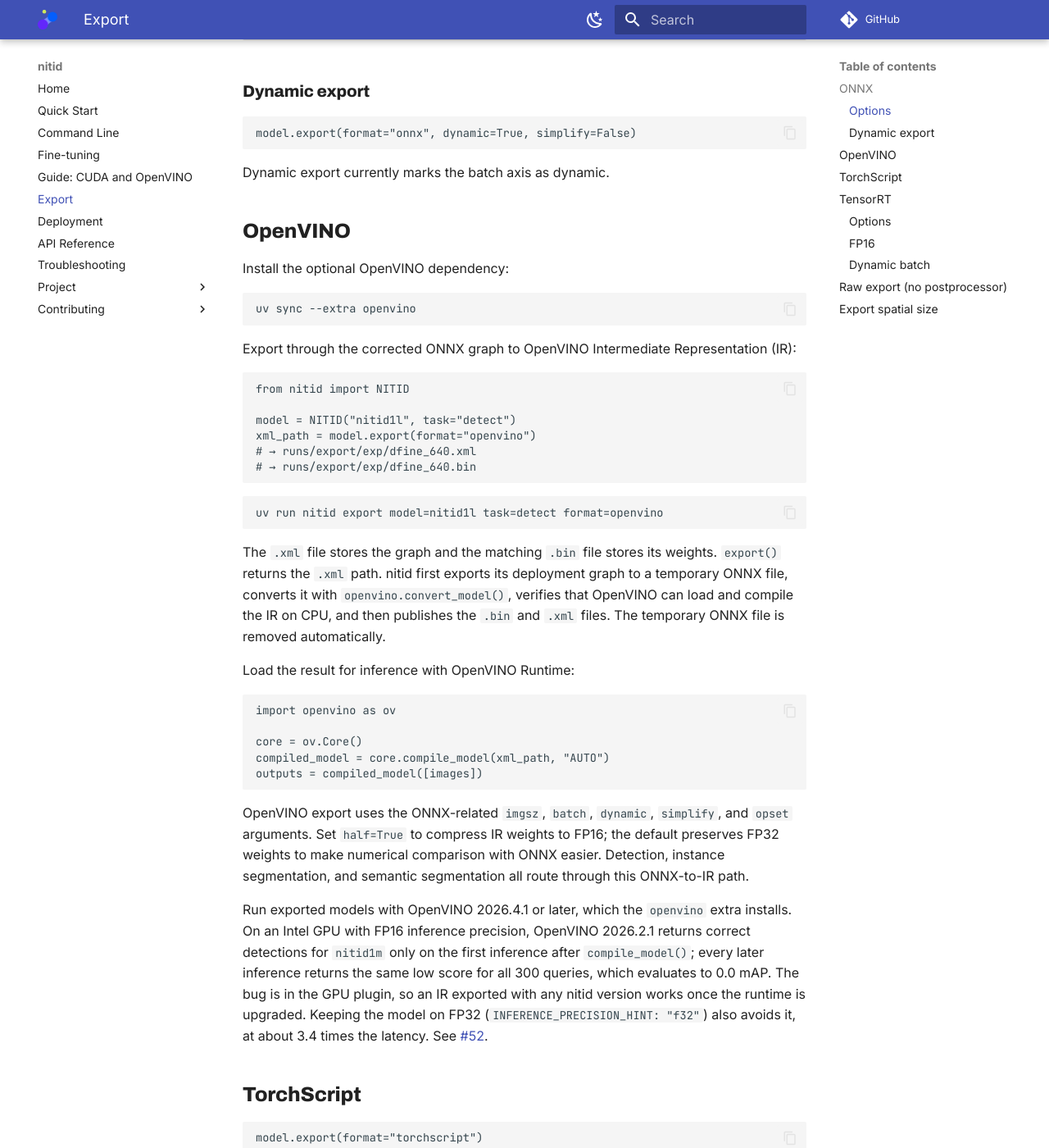
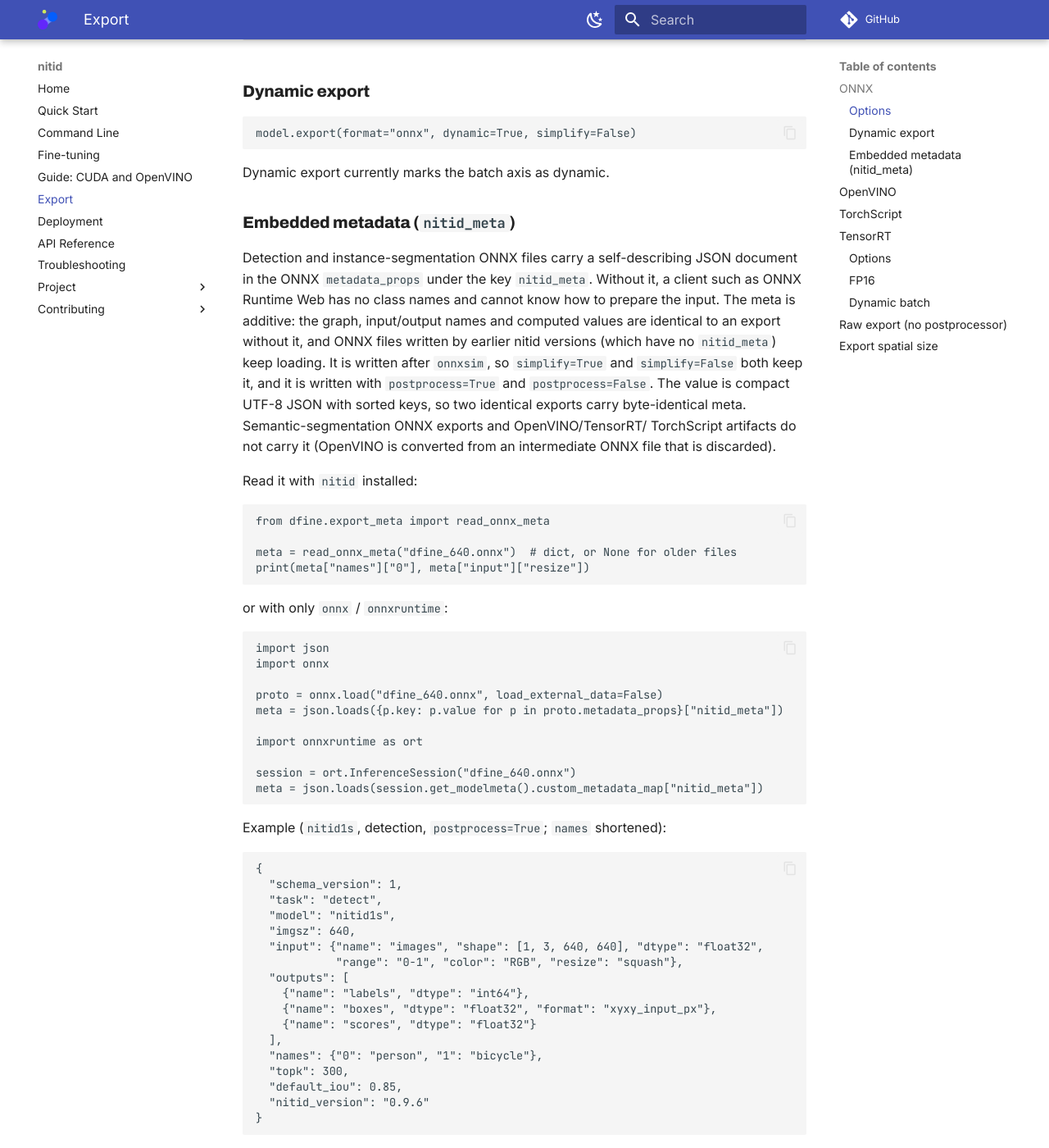
Before and after one commit to Nitidio/nitid, an MkDocs documentation site: the page built from docs/export.md, in a window 1280 px wide and 1400 px high, scrolled down 1555 px. Shown: the whole window at 82% size. Built offline with MkDocs 1.6.1 and Material for MkDocs 9.7.7, drawn with Linux system fonts in a browser that asks for light colours; comment, search, counter and statistics services are not loaded; some of the changed text lies outside the part shown.

Commit message:
docs(export): document embedded nitid_meta and changelog entry
Co-Authored-By: Claude Sonnet 5.5 <noreply@anthropic.com>
Claude-Session: https://claude.ai/code/session_016gyCsVrKFXU58HcWRPRNVp

````diff
--- a/docs/export.md
+++ b/docs/export.md
@@ -66,6 +66,85 @@ model.export(format="onnx", dynamic=True, simplify=False)
 ```
 
 Dynamic export currently marks the batch axis as dynamic.
+
+### Embedded metadata (`nitid_meta`)
+
+Detection and instance-segmentation ONNX files carry a self-describing JSON
+document in the ONNX `metadata_props` under the key `nitid_meta`. Without it, a
+client such as ONNX Runtime Web has no class names and cannot know how to
+prepare the input. The meta is additive: the graph, input/output names and
+computed values are identical to an export without it, and ONNX files written
+by earlier nitid versions (which have no `nitid_meta`) keep loading. It is
+written after `onnxsim`, so `simplify=True` and `simplify=False` both keep it,
+and it is written with `postprocess=True` and `postprocess=False`. The value is
+compact UTF-8 JSON with sorted keys, so two identical exports carry
+byte-identical meta. Semantic-segmentation ONNX exports and OpenVINO/TensorRT/
+TorchScript artifacts do not carry it (OpenVINO is converted from an
+intermediate ONNX file that is discarded).
+
+Read it with `nitid` installed:
+
+```python
+from dfine.export_meta import read_onnx_meta
+
+meta = read_onnx_meta("dfine_640.onnx")  # dict, or None for older files
+print(meta["names"]["0"], meta["input"]["resize"])
+```
+
+or with only `onnx` / `onnxruntime`:
+
+```python
+import json
+import onnx
+
+proto = onnx.load("dfine_640.onnx", load_external_data=False)
+meta = json.loads({p.key: p.value for p in proto.metadata_props}["nitid_meta"])
+
+import onnxruntime as ort
+
+session = ort.InferenceSession("dfine_640.onnx")
+meta = json.loads(session.get_modelmeta().custom_metadata_map["nitid_meta"])
+```
+
+Example (`nitid1s`, detection, `postprocess=True`; `names` shortened):
+
+```json
+{
+  "schema_version": 1,
+  "task": "detect",
+  "model": "nitid1s",
+  "imgsz": 640,
+  "input": {"name": "images", "shape": [1, 3, 640, 640], "dtype": "float32",
+            "range": "0-1", "color": "RGB", "resize": "squash"},
+  "outputs": [
+    {"name": "labels", "dtype": "int64"},
+    {"name": "boxes", "dtype": "float32", "format": "xyxy_input_px"},
+    {"name": "scores", "dtype": "float32"}
+  ],
+  "names": {"0": "person", "1": "bicycle"},
+  "topk": 300,
+  "default_iou": 0.85,
+  "nitid_version": "0.9.6"
+}
+```
+
+| Field | Meaning |
+|---|---|
+| `schema_version` | Shape of this document (currently `1`). |
+| `task` | `detect` or `segment`. |
+| `model` | Public model name (`nitid1s`, ...) inferred from the checkpoint architecture. Omitted when it matches no supported size; it is never an empty string. |
+| `imgsz` | Square input size in pixels. |
+| `input` | Name, shape, dtype and preprocessing. `resize: "squash"` means a plain resize to `imgsz x imgsz` that does **not** keep the aspect ratio (no letterbox); `range: "0-1"` means pixel values divided by 255 with no mean/std normalisation; `color: "RGB"`. This is what `nitid` itself does (`PIL` RGB, `T.Resize((imgsz, imgsz))`, `T.ToTensor()`). The first shape entry is the `batch` used for the export (with `dynamic=True` that axis is dynamic). |
+| `outputs` | Real output names and dtypes, in graph order. With `postprocess=True`: `labels`, `boxes`, `scores` (+ `masks` for segment). `boxes` are `xyxy` pixels in the *model input* (`imgsz`) space, so divide by `imgsz` and multiply by the original width/height to map back to the source image. `masks` carries `stride: 4`: the mask grid is `imgsz / 4` square and holds sigmoid probabilities. With `postprocess=False` the outputs are `pred_logits`, `pred_boxes` (`cxcywh_norm`: normalised centre/size) and, for segment, `pred_masks`. |
+| `names` | Class id (as a string, because JSON keys are strings) to class name. Do not rely on key order. |
+| `topk` | Rows returned per image: the post-processor keeps `min(300, num_queries x num_classes)` (focal-loss models), which can be below 300 for small models. With `postprocess=False` it is the number a client should keep. |
+| `default_iou` | nitid's default IoU threshold (`0.85`). The exported graph does not run NMS; nitid uses it only to merge flip-augmentation views. |
+| `nitid_version` | Version of the nitid library that wrote the file. |
+
+The file's own `sha256` is intentionally not in the meta, because a file cannot
+contain its own hash; whoever serves the file can publish the hash alongside it.
+The document is built by `dfine.export_meta.build_onnx_meta` and the field
+names above are the canonical `schema_version` 1 contract.
 
 ## OpenVINO
 
````
Also changed, not shown: CHANGELOG.md (+4 -0 lines).
